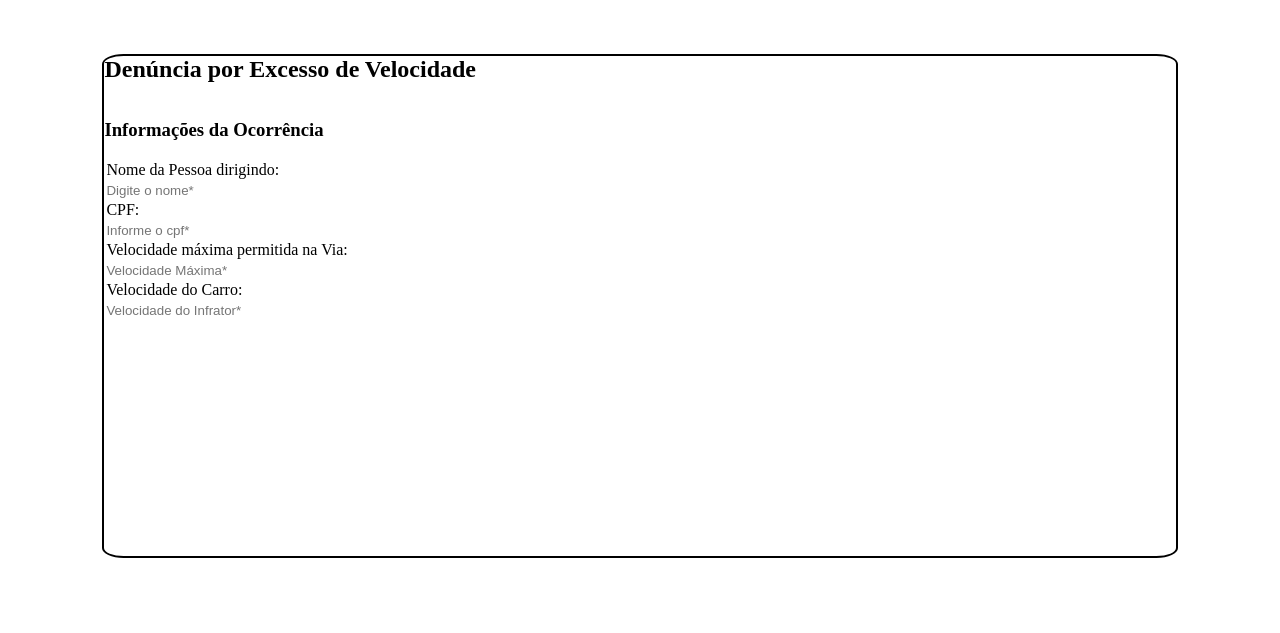
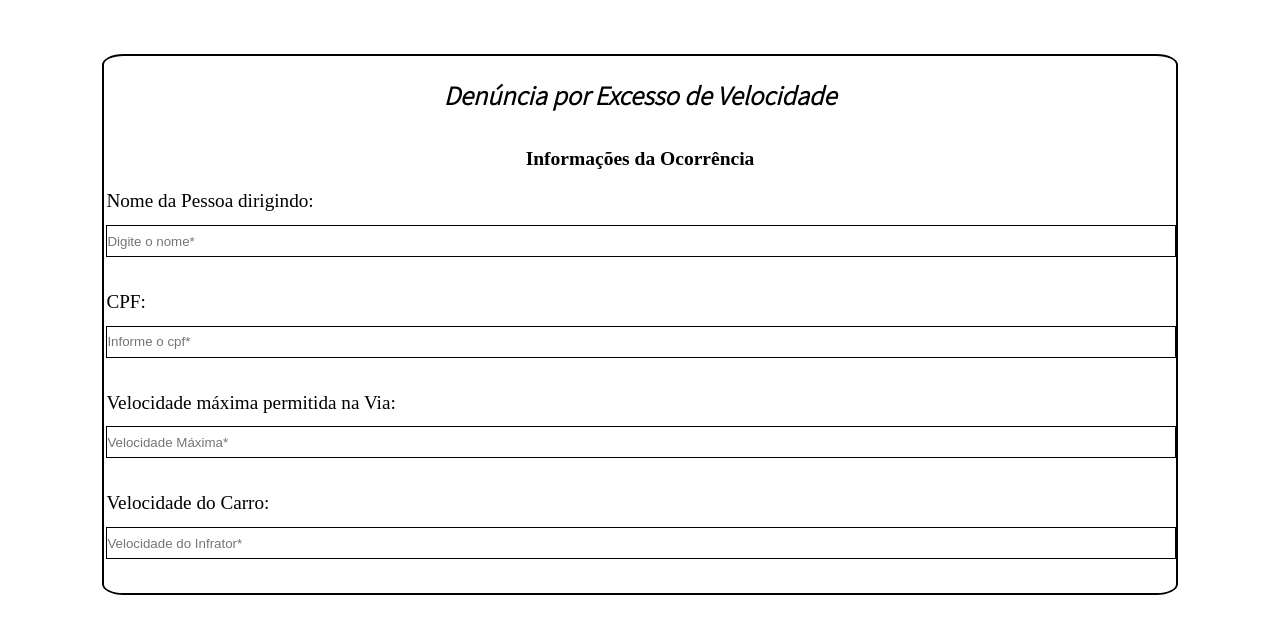
Before and after one commit to PauloRenato21/AtividadesHtml_Senai, a plain HTML site: page index.html in a window 1280 px wide. Shown: the part 109-742 px from the top of the page. Drawn offline with Linux system fonts and the light colour scheme.

Commit message:
add style formulario excesso velocidade

```diff
--- a/Css/styleIndex.css
+++ b/Css/styleIndex.css
@@ -9,6 +9,7 @@
 body{
     /* background-color: rgb(194, 40, 40); */
 }
+
 header table{
     text-align: center;
     width: 100%;
@@ -25,14 +26,37 @@ header table tr td{
 div#geral{
     border: 2px solid;
     border-radius: 2%;
-    height: 500px;
+    height: auto;
     margin: 0% 8%;
     background-color: white;
 }
 
-div.titulo h2{
+div.formulario h2{
     text-align: center;
     font-family: 'Noto Sans JP', sans-serif;
     font-style: italic;
     margin-top: 2%;
 }
+
+div.formulario h3{
+    text-align: center;
+    font-family: 'Times New Roman', Times, serif;
+    font-size: 122%;
+}
+
+div.formulario form table{
+    width: 100%;
+}
+
+div.formulario form table tr td label{
+    font-size: 120%;
+}
+
+div.formulario table tr td input{
+    border: 1px solid;
+    width: 100%;
+    height: 30px;
+    margin-top: 1%;
+    margin-bottom: 3%;
+    outline: none;
+}
```
